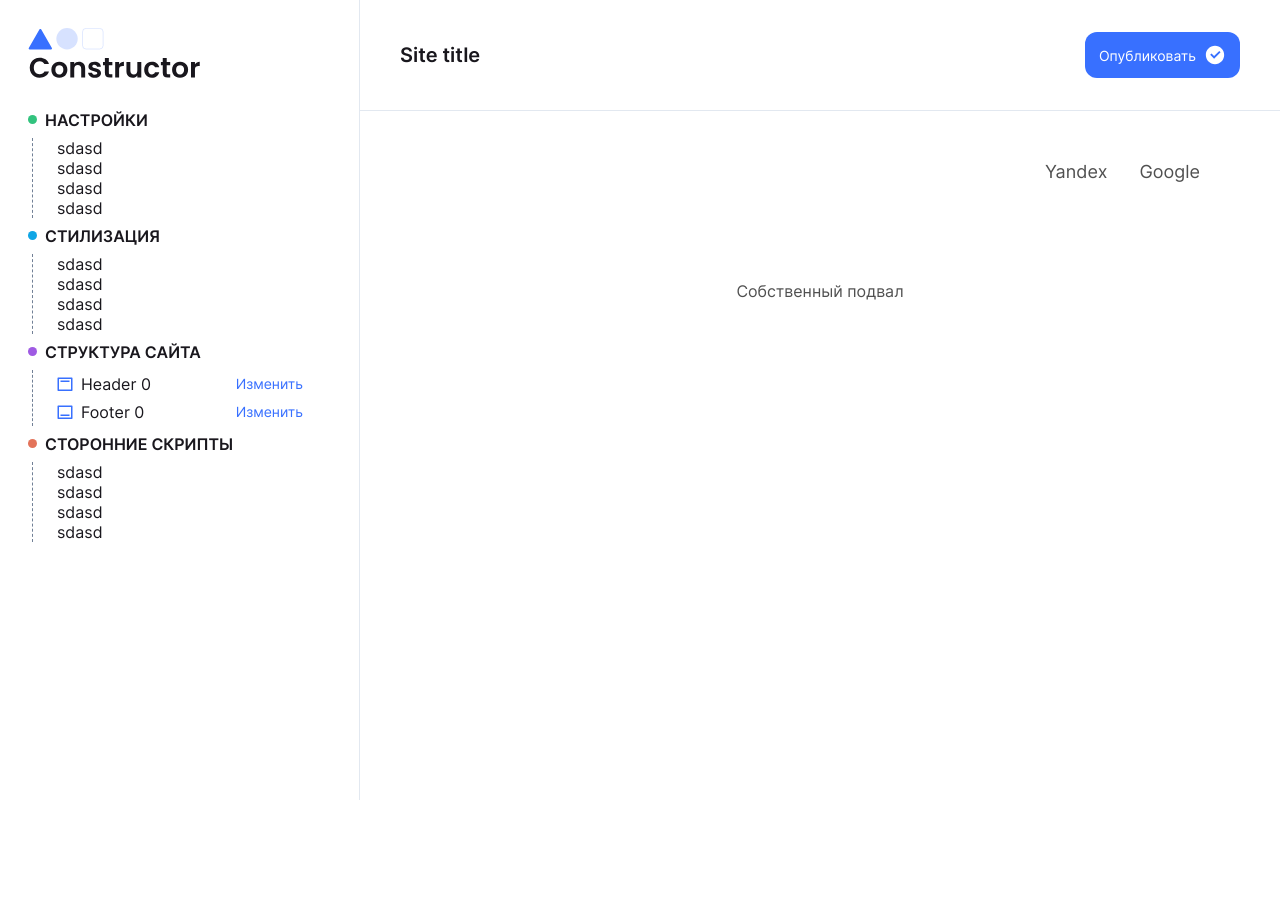
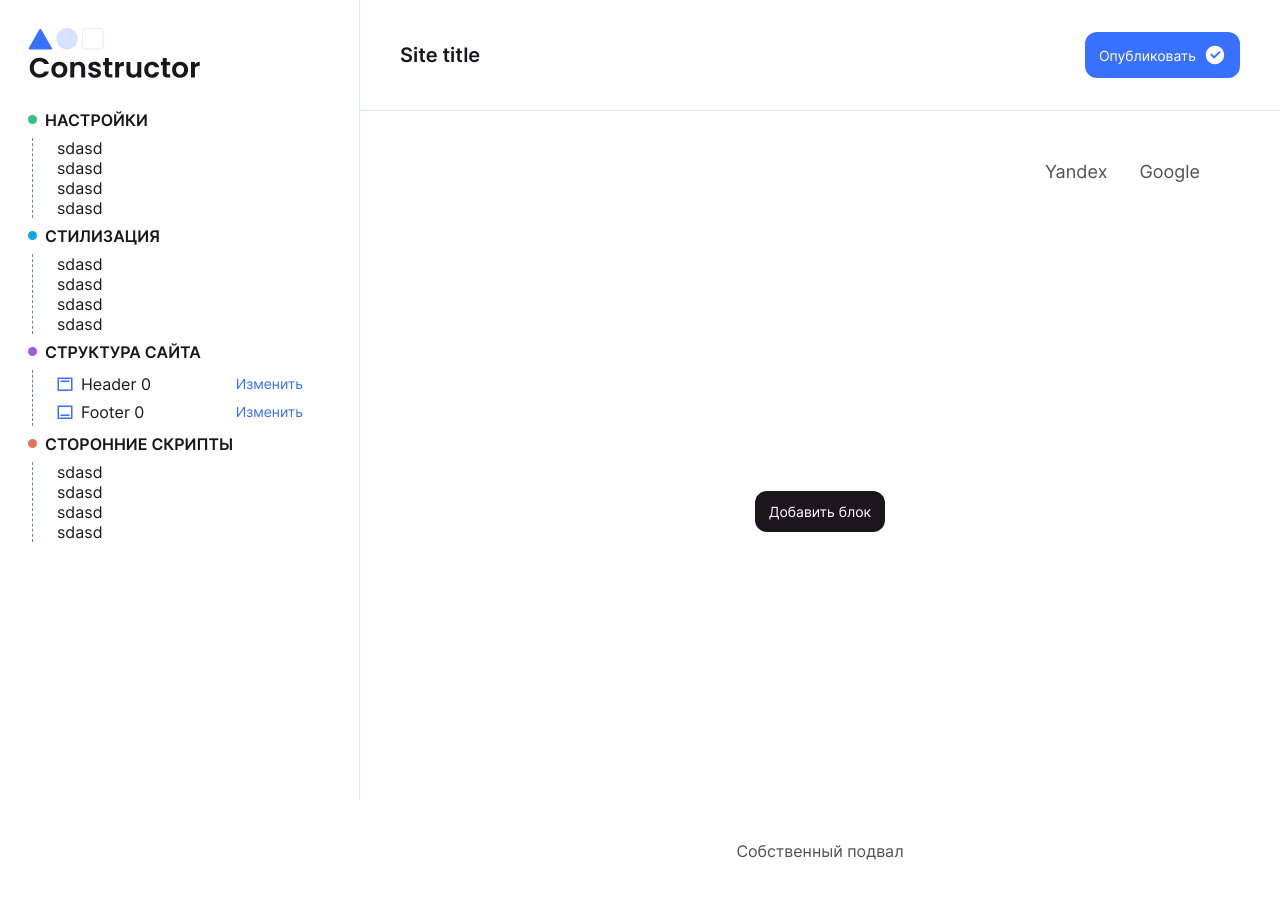
Before and after one commit to RTUITLab/Agora-Hack-2022-RealityX-Frontend, a Vue app: page /projects/1 in a window 1280 px wide. Shown: the top 898 px of the page. Built offline with nearby package versions, Linux system fonts and the light colour scheme; sample sign-in values are in the browser's storage.

Commit message:
Added add block

```diff
--- a/src/App.vue
+++ b/src/App.vue
@@ -82,6 +82,15 @@ button {
     }
   }
 
+  &.black-btn {
+    background-color: #19171D;
+    color: #FFFFFF;
+
+    &:active {
+      background-color: #35323b;
+    }
+  }
+
   &.link {
     margin-left: 16px;
     padding: 0;
--- a/src/components/Editor/EditorWorkspace.vue
+++ b/src/components/Editor/EditorWorkspace.vue
@@ -1,6 +1,10 @@
 <template>
   <div class="workspace">
     <header-widget :input-data="data[0]"></header-widget>
+
+    <button class="add black-btn" @click="showAddModal = true">Добавить блок</button>
+    <add-modal v-if="showAddModal" @close="showAddModal = false"></add-modal>
+
     <footer-widget :input-data="data[1]"></footer-widget>
   </div>
 </template>
@@ -10,15 +14,17 @@ import { Component, Prop, Vue } from 'vue-property-decorator'
 import HeaderWidget from '@/components/Widgets/HeaderWidget.vue'
 import IWidget from '@/store/types/Widget'
 import FooterWidget from '@/components/Widgets/FooterWidget.vue'
+import AddModal from '@/components/Modals/AddModal.vue'
 
 @Component({
-  components: { FooterWidget, HeaderWidget }
+  components: { AddModal, FooterWidget, HeaderWidget }
 })
 export default class EditorWorkspace extends Vue {
   @Prop()
   public inputData?: Array<IWidget>
 
   public data = [] as Array<IWidget>
+  public showAddModal = false
 
   public created () {
     this.data = this.inputData || []
@@ -28,8 +34,16 @@ export default class EditorWorkspace extends Vue {
 }
 </script>
 
-<style scoped>
+<style lang="scss" scoped>
 .workspace {
   min-height: 100vh;
+  display: flex;
+  flex-direction: column;
+
+  .add {
+    width: max-content;
+    margin: auto;
+    padding: 12px 14px;
+  }
 }
 </style>
--- /dev/null
+++ b/src/components/Modals/AddModal.vue
@@ -0,0 +1,41 @@
+<template>
+  <base-modal @close="$emit('close')">
+    <template slot="header">
+      <h3 style="margin: 0">Добавить виджет</h3>
+      <p style="margin: 0; font-size: 14px">Выберите подходящий виджет из списка</p>
+    </template>
+    <template slot="body">
+      <div class="row" style="gap: 20px; justify-content: center">
+        <img src="../../assets/Slider.svg">
+        <img src="../../assets/Slider.svg">
+        <img src="../../assets/Slider.svg">
+      </div>
+      <div class="row" style="gap: 20px; justify-content: center">
+        <img src="../../assets/Slider.svg">
+        <img src="../../assets/Slider.svg">
+        <img src="../../assets/Slider.svg">
+      </div>
+    </template>
+    <template slot="footer">
+      <button class="blue-btn" style="width: max-content" @click="addWidget">Добавить</button>
+    </template>
+  </base-modal>
+</template>
+
+<script lang="ts">
+import { Component, Vue } from 'vue-property-decorator'
+import BaseModal from '@/components/Modals/BaseModal.vue'
+
+@Component({
+  components: { BaseModal }
+})
+export default class AddModal extends Vue {
+  addWidget () {
+    return true
+  }
+}
+</script>
+
+<style lang="scss" scoped>
+
+</style>
--- a/src/components/Modals/FooterModal.vue
+++ b/src/components/Modals/FooterModal.vue
@@ -24,11 +24,11 @@
           <color-picker style="margin-top: 8px" @input="(e) => data.data.textColor = e" :value="data.data.textColor"></color-picker>
         </label>
       </div>
-      <div class="row">
+      <div class="row" style="display: block">
         <div>
           <label>Текст
             <br>
-            <input type="text" v-model="data.data.text">
+            <input type="text" v-model="data.data.text" style="width: 100%">
           </label>
         </div>
       </div>
@@ -65,6 +65,9 @@ export default class FooterModal extends Vue {
 }
 </script>
 
-<style scoped>
-
+<style lang="scss" scoped>
+label {
+  color: #718096;
+  font-size: 14px;
+}
 </style>
--- a/src/components/Modals/HeaderModal.vue
+++ b/src/components/Modals/HeaderModal.vue
@@ -83,7 +83,7 @@ export default class HeaderModal extends Vue {
   }
 
   uploadFile () {
-    this.logoUrl = 'not empty'
+    this.logoUrl = '/Logo0.svg'
   }
 
   saveData () {
```
Also changed, not shown: public/Logo0.svg (added), src/assets/Slider.svg (added).
